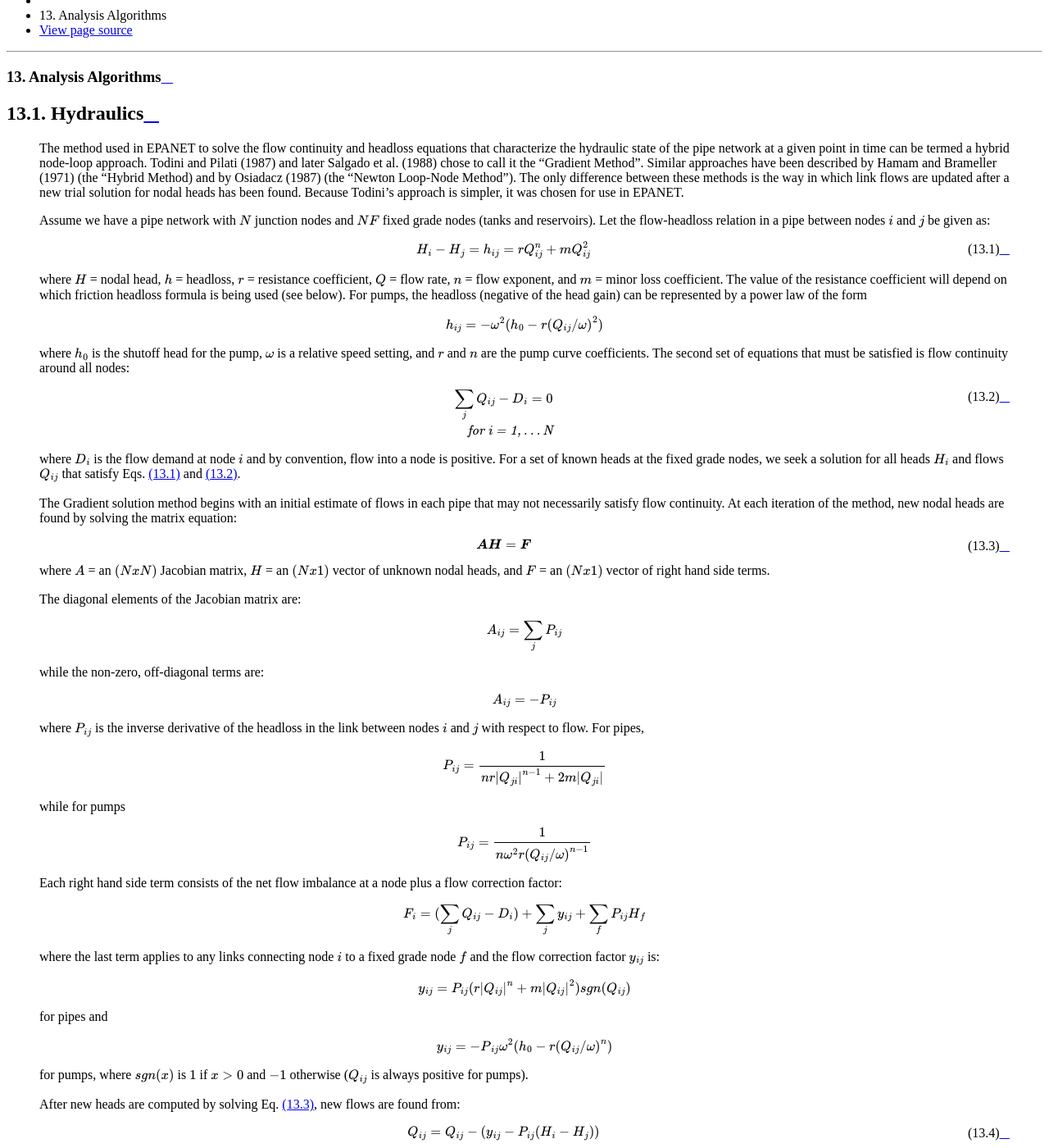
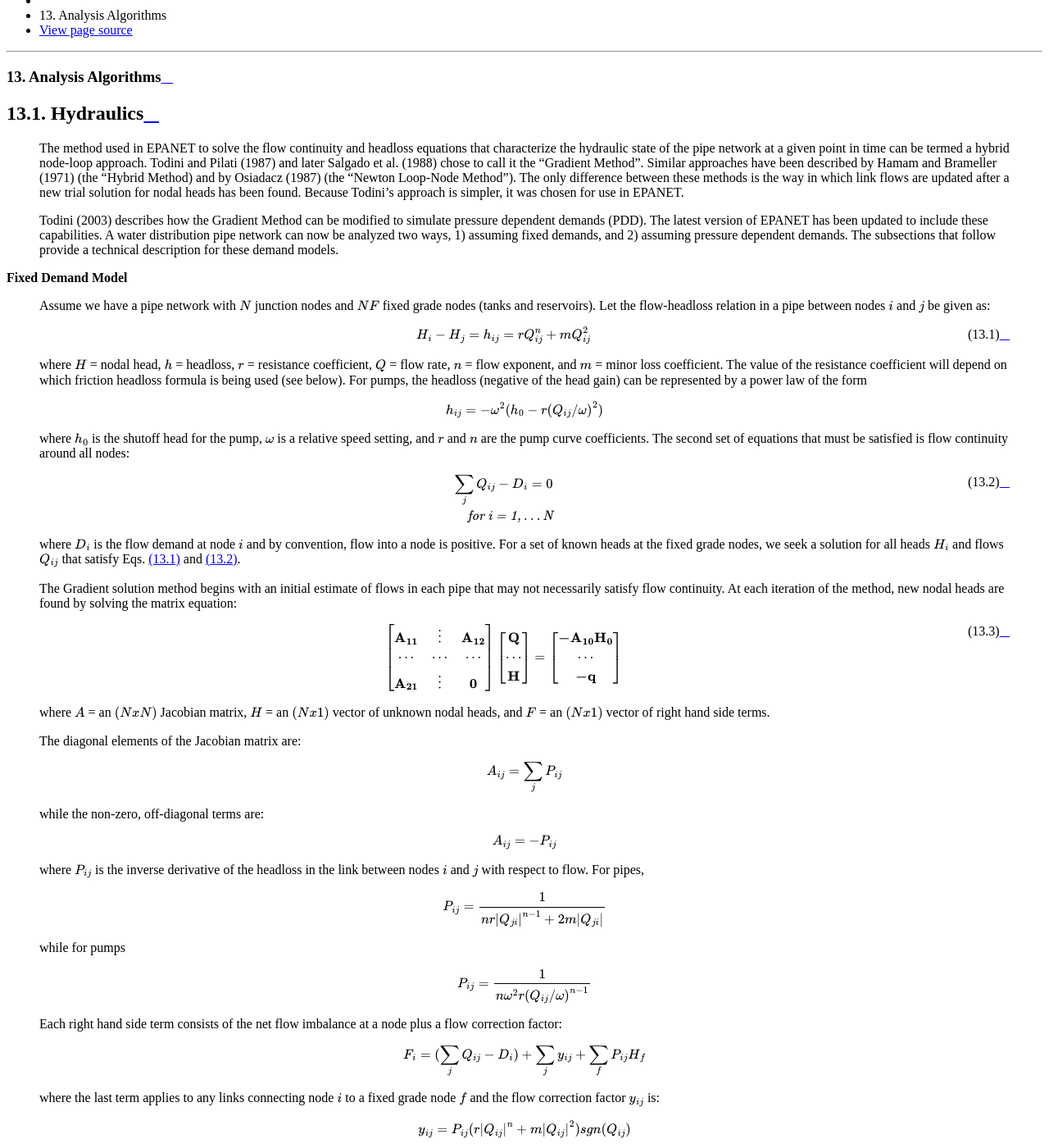
Before and after one commit to USEPA/epanet-manual, a Sphinx documentation site: the page built from docs/analysis_algorithms.rst, in a window 1280 px wide and 1400 px high, scrolled down 531 px. Shown: the whole window at 82% size. Built offline with Sphinx 7.4.7 and the Read the Docs theme 2.0.0, drawn with Linux system fonts in a browser that asks for light colours; some of the changed text lies outside the part shown.

Commit message:
Update analysis_algorithms.rst
Adding matrix form for fixed and PDD demand models

```diff
--- a/docs/analysis_algorithms.rst
+++ b/docs/analysis_algorithms.rst
@@ -23,6 +21,16 @@
   after a new trial solution for nodal heads has been found. Because Todini's
   approach is simpler, it was chosen for use in EPANET.
 
+  Todini (2003) describes how the Gradient Method can be modified to simulate
+  pressure dependent demands (PDD). The latest version of EPANET has been
+  updated to include these capabilities. A water distribution pipe network
+  can now be analyzed two ways, 1) assuming fixed demands, and 2) assuming
+  pressure dependent demands. The subsections that follow provide a technical
+  description for these demand models.
+
+
+**Fixed Demand Model**
+
   Assume we have a pipe network with :math:`{N}` junction nodes and :math:`{NF}`
   fixed grade nodes (tanks and reservoirs). Let the flow-headloss relation in a
   pipe between nodes :math:`i` and :math:`j` be given as:
@@ -30,7 +38,7 @@
   .. math::
      :label: eq:pipe_headloss
 
-     H _{i} - H _{j} = h _{ij} = rQ _{ij}^{n} + mQ _{ij}^{2}
+     H_{i} - H_{j} = h_{ij} = rQ_{ij}^{n} + mQ_{ij}^{2}
 
   where :math:`H` = nodal head, :math:`h` = headloss, :math:`r` = resistance
   coefficient, :math:`Q` = flow rate, :math:`n` = flow exponent, and :math:`m`
@@ -65,9 +73,23 @@
   the matrix equation:
 
   .. math::
-     :label: eq:matrix_form
+     :label: eq:fixed_matrix_form
 
-     \boldsymbol{AH} = \boldsymbol{F}
+     \left[  \begin{array}{c c c}
+                \mathbf{A_{11}}  &  \vdots  &  \mathbf{A_{12}}  \\
+                                 \cdots  &  \cdots  &  \cdots  \\
+                \mathbf{A_{21}}  &  \vdots  &  \mathbf{0}
+              \end{array}
+     \right]
+     \left[  \begin{array}{c}
+                \mathbf{Q} \\ \cdots  \\ \mathbf{H}
+              \end{array}
+     \right]
+        =
+     \left[  \begin{array}{c}
+                \mathbf{-A_{10} H_{0}}  \\  \cdots  \\  \mathbf{-q}
+              \end{array}
+     \right]
 
   where :math:`A` = an :math:`(NxN)` Jacobian matrix, :math:`H` = an
   :math:`(Nx1)` vector of unknown nodal heads, and :math:`F` = an :math:`(Nx1)`
@@ -117,8 +139,8 @@
   for pumps, where :math:`sgn(x)` is :math:`1` if :math:`x > 0` and :math:`-1`
   otherwise (:math:`Q_{ij}` is always positive for pumps).
 
-  After new heads are computed by solving Eq. :eq:`eq:matrix_form`, new flows are
-  found from:
+  After new heads are computed by solving Eq. :eq:`eq:fixed_matrix_form`,
+  new flows are found from:
 
   .. math::
      :label: eq:flow_update
@@ -127,14 +149,37 @@
 
   If the sum of absolute flow changes relative to the total flow in all
   links is larger than some tolerance (e.g., 0.001), then Eqs
-  :eq:`eq:matrix_form` and :eq:`eq:flow_update` are solved once again. The flow
-  update formula :eq:`eq:flow_update` always results in flow continuity around
-  each node after the first iteration.
+  :eq:`eq:fixed_matrix_form` and :eq:`eq:flow_update` are solved once again.
+  The flow update formula :eq:`eq:flow_update` always results in flow
+  continuity around each node after the first iteration.
+
+
+**Pressure Dependent Demand Model**
+
+  .. math::
+     :label: eq:pdd_matrix_form
+
+     \left[  \begin{array}{c c c}
+                \mathbf{A_{11}}  &  \vdots  &  \mathbf{A_{12}}  \\
+                                 \cdots  &  \cdots  &  \cdots  \\
+                \mathbf{A_{21}}  &  \vdots  &  \mathbf{A_{22}}
+              \end{array}
+     \right]
+     \left[  \begin{array}{c}
+                \mathbf{Q} \\ \cdots  \\ \mathbf{H}
+              \end{array}
+     \right]
+        =
+     \left[  \begin{array}{c}
+                \mathbf{-A_{10} H_{0}}  \\  \cdots  \\  \mathbf{-q^{*}}
+              \end{array}
+     \right]
+
 
   EPANET implements this method using the following steps:
 
-  1. The linear system of equations :eq:`eq:matrix_form` is solved using a
-     sparse matrix method based on node re-ordering (George and Liu, 1981).
+  1. The linear system of equations :eq:`eq:fixed_matrix_form` is solved using
+     a sparse matrix method based on node re-ordering (George and Liu, 1981).
      After re-ordering the nodes to minimize the amount of fill-in for matrix
      :math:`A`, a symbolic factorization is carried out so that only the
      non-zero elements of A need be stored and operated on in memory. For
```
Also changed, not shown: other parts of docs/analysis_algorithms.rst (+0 -2 lines).
